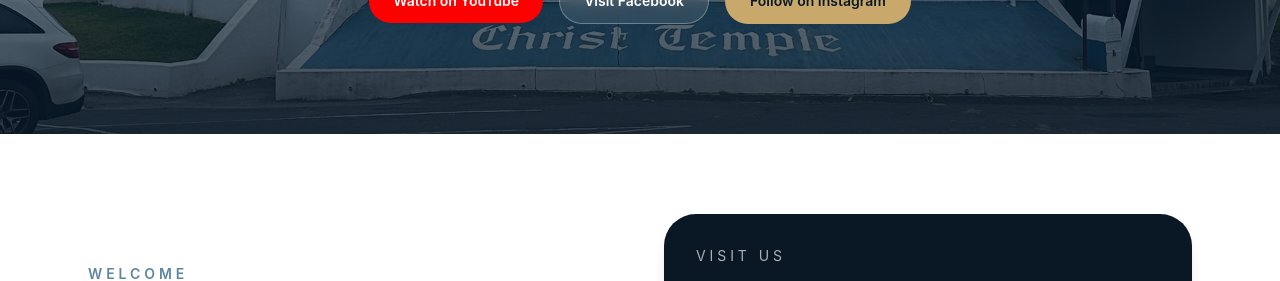
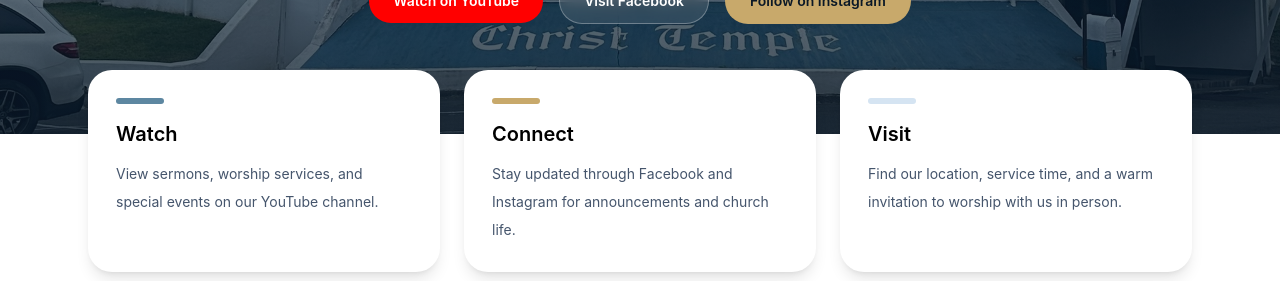
Before and after one commit to hbeamaniii/ctgiphcsite, a React (Vite) app: page / in a window 1280 px wide. Shown: the part 494-775 px from the top of the page. Built offline with nearby package versions, Linux system fonts and the light colour scheme; no server answers.

Commit message:
Restore homepage layout before experimental redesign

```diff
--- a/src/pages/Home.jsx
+++ b/src/pages/Home.jsx
@@ -1,10 +1,12 @@
 import Header from "../components/Header";
+import InfoCards from "../components/InfoCards";
 import Vision from "../components/Vision";
 
 function Home() {
   return (
     <>
       <Header />
+      <InfoCards />
       <Vision />
     </>
   );
```
